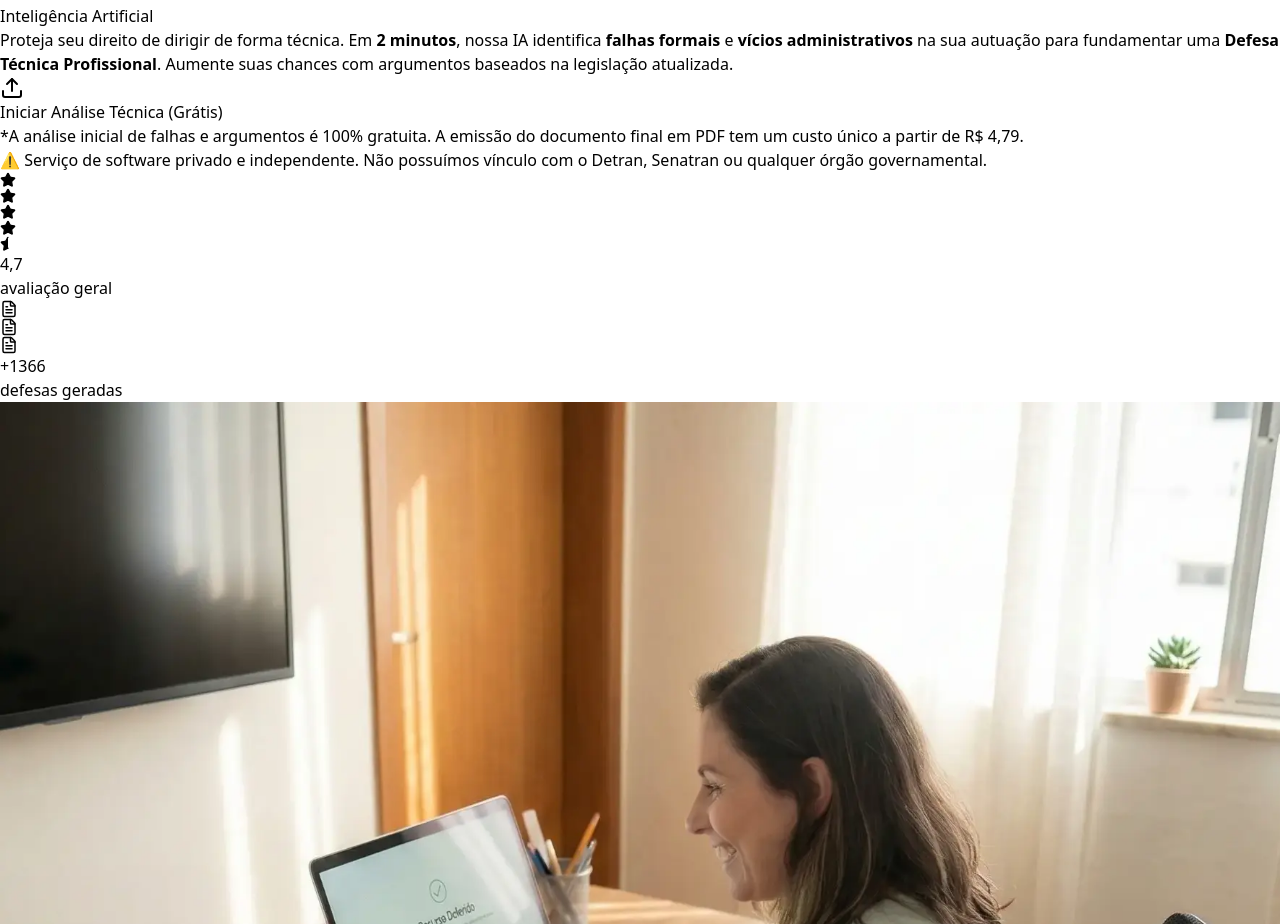
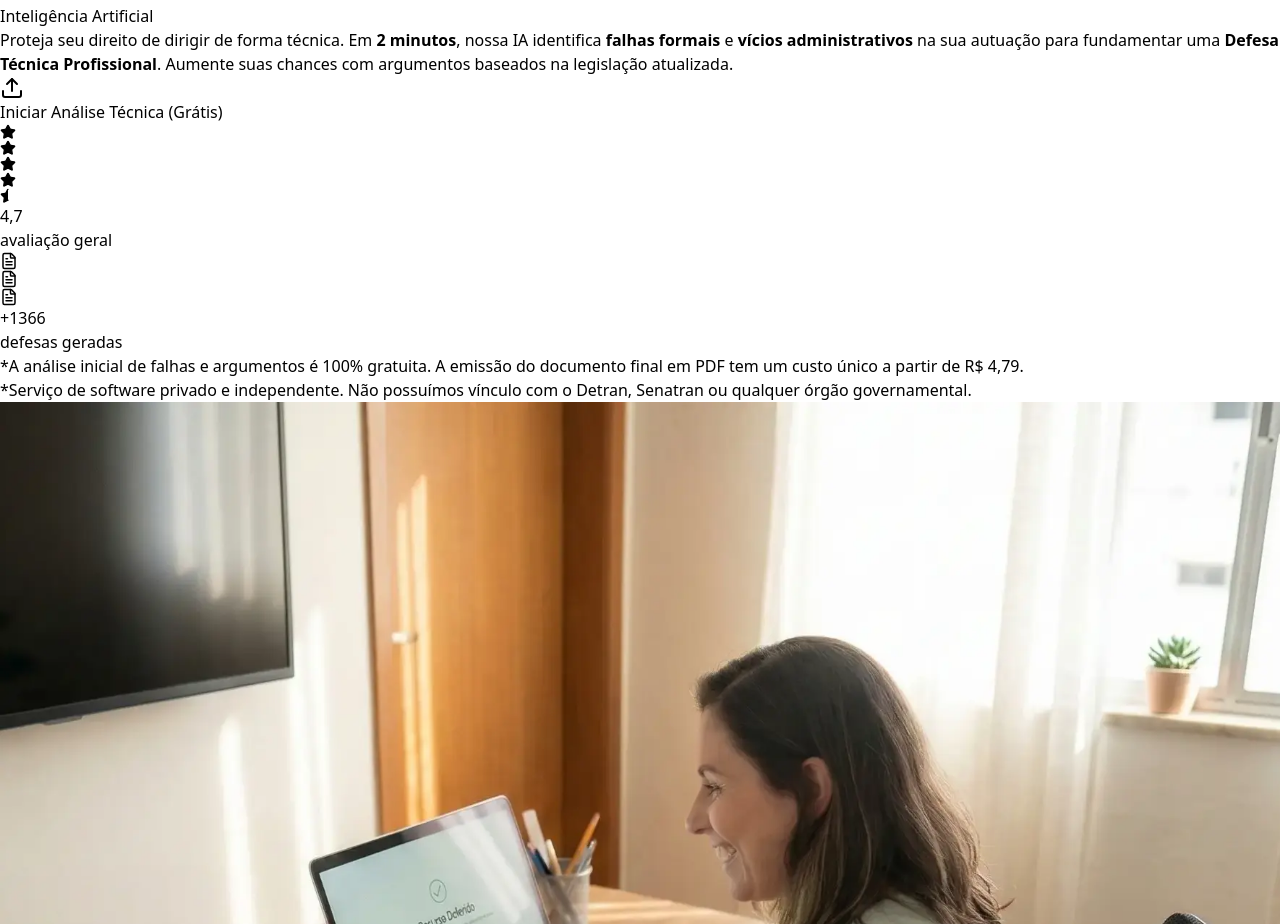
Before and after one commit to rodrigocvmd/auto-defesa, a React (Vite) app in the folder client/: page / in a window 1280 px wide. Shown: the part 1402-2326 px from the top of the page. Built offline with nearby package versions, Linux system fonts and the light colour scheme; no server answers.

Commit message:
style: change edit qualification button icon to user avatar

```diff
--- a/client/src/pages/AdsLandingPage.jsx
+++ b/client/src/pages/AdsLandingPage.jsx
@@ -180,14 +180,18 @@ const AdsLandingPage = () => {
 										<span className="relative z-10">Iniciar Análise Técnica (Grátis)</span>
 									</Link>
 
-									<p className="text-[10px] md:text-xs text-gray-500 md:mt-2 text-center max-w-sm">
+										<div><p className="text-[10px] md:text-xs text-gray-500 md:mt-2 text-center max-w-sm">
 										*A análise inicial de falhas e argumentos é 100% gratuita. A emissão do
 										documento final em PDF tem um custo único a partir de R$ 4,79.
 									</p>
+									<p className="text-[10px] md:text-xs text-gray-500 text-center max-w-sm">
+										*Serviço de software privado e independente. Não possuímos vínculo com o Detran, Senatran ou qualquer órgão governamental.
+									</p>
+									</div>
 
-									<div className="bg-amber-50 text-amber-800 border border-amber-200 text-xs md:text-sm font-medium py-2 px-4 rounded-xl text-center max-w-lg mx-auto mt-4 mb-2 shadow-sm">
+									{/* <div className="bg-amber-50 text-amber-800 border border-amber-200 text-xs md:text-sm font-medium py-2 px-4 rounded-xl text-center max-w-lg mx-auto mt-4 mb-2 shadow-sm">
 										⚠️ Serviço de software privado e independente. Não possuímos vínculo com o Detran, Senatran ou qualquer órgão governamental.
-									</div>
+									</div> */}
 
 									<div className="trustInfo flex items-center justify-center gap-6 sm:gap-12 text-gray-500 font-medium w-full mt-2 md:mt-4 !mx-20">
 										<div className="flex flex-col items-center gap-1">
--- a/client/src/pages/Home.jsx
+++ b/client/src/pages/Home.jsx
@@ -92,6 +92,8 @@ const Home = () => {
 									baseados na legislação atualizada.
 								</p>
 
+
+
 								<div className="flex flex-col items-center lg:items-center w-full gap-4 animate-in fade-in slide-in-from-bottom-6 duration-700 delay-300">
 									<Link
 										to="/upload"
@@ -106,14 +108,11 @@ const Home = () => {
 										<span className="relative z-10">Iniciar Análise Técnica (Grátis)</span>
 									</Link>
 
-									<p className="text-[10px] md:text-xs text-gray-500 md:mt-2 text-center max-w-sm">
-										*A análise inicial de falhas e argumentos é 100% gratuita. A emissão do
-										documento final em PDF tem um custo único a partir de R$ 4,79.
-									</p>
 
-									<div className="bg-amber-50 text-amber-800 border border-amber-200 text-xs md:text-sm font-medium py-2 px-4 rounded-xl text-center max-w-lg mx-auto mt-4 mb-2 shadow-sm">
+
+									{/* <div className="bg-amber-50 text-amber-800 border border-amber-200 text-xs md:text-sm font-medium py-2 px-4 rounded-xl text-center max-w-lg mx-auto mt-4 mb-2 shadow-sm">
 										⚠️ Serviço de software privado e independente. Não possuímos vínculo com o Detran, Senatran ou qualquer órgão governamental.
-									</div>
+									</div> */}
 
 									<div className="trustInfo flex items-center justify-center gap-6 sm:gap-12 text-gray-500 font-medium w-full mt-2 md:mt-4 !mx-20">
 										<div className="flex flex-col items-center gap-1">
@@ -142,6 +141,15 @@ const Home = () => {
 												defesas geradas
 											</span>
 											</div>
+									</div>
+
+									<div><p className="text-[10px] md:text-xs text-gray-500 md:mt-2 text-center max-w-sm">
+										*A análise inicial de falhas e argumentos é 100% gratuita. A emissão do
+										documento final em PDF tem um custo único a partir de R$ 4,79.
+									</p>
+									<p className="text-[10px] md:text-xs text-gray-500 text-center max-w-sm">
+										*Serviço de software privado e independente. Não possuímos vínculo com o Detran, Senatran ou qualquer órgão governamental.
+									</p>
 									</div>
 
 									{/* Seta indicativa para mobile */}
--- a/client/src/pages/UploadDefense/steps/ResultStep.jsx
+++ b/client/src/pages/UploadDefense/steps/ResultStep.jsx
@@ -9,6 +9,7 @@ import {
 	Info,
 	Send,
 	Lock,
+	User,
 } from "lucide-react";
 import ReactQuill from "react-quill";
 import "react-quill/dist/quill.snow.css";
@@ -321,7 +322,7 @@ export const ResultStep = ({
 								onClick={() => setShowQualModal(true)}
 								className="px-6 py-2 bg-white text-blue-600 border border-blue-200 rounded-xl text-sm font-bold flex items-center gap-2 hover:bg-blue-50 transition-colors shadow-sm justify-center order-1 md:order-1"
 							>
-								<PenTool size={18} /> Editar Qualificação
+								<User size={18} /> Editar Qualificação
 							</button>
 
 							<button
```
Also changed, not shown: 1 other file (tests, documents, lock files or other folders).
